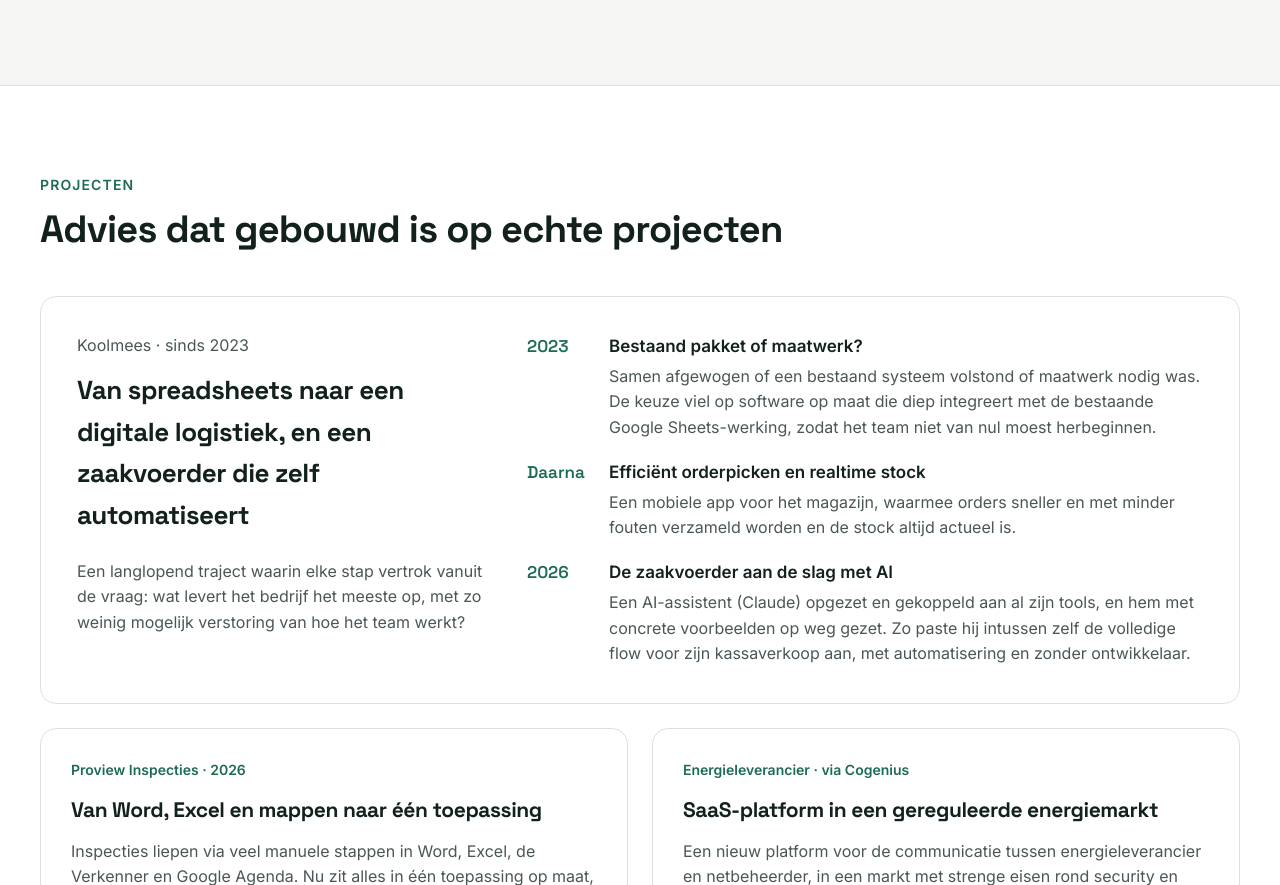
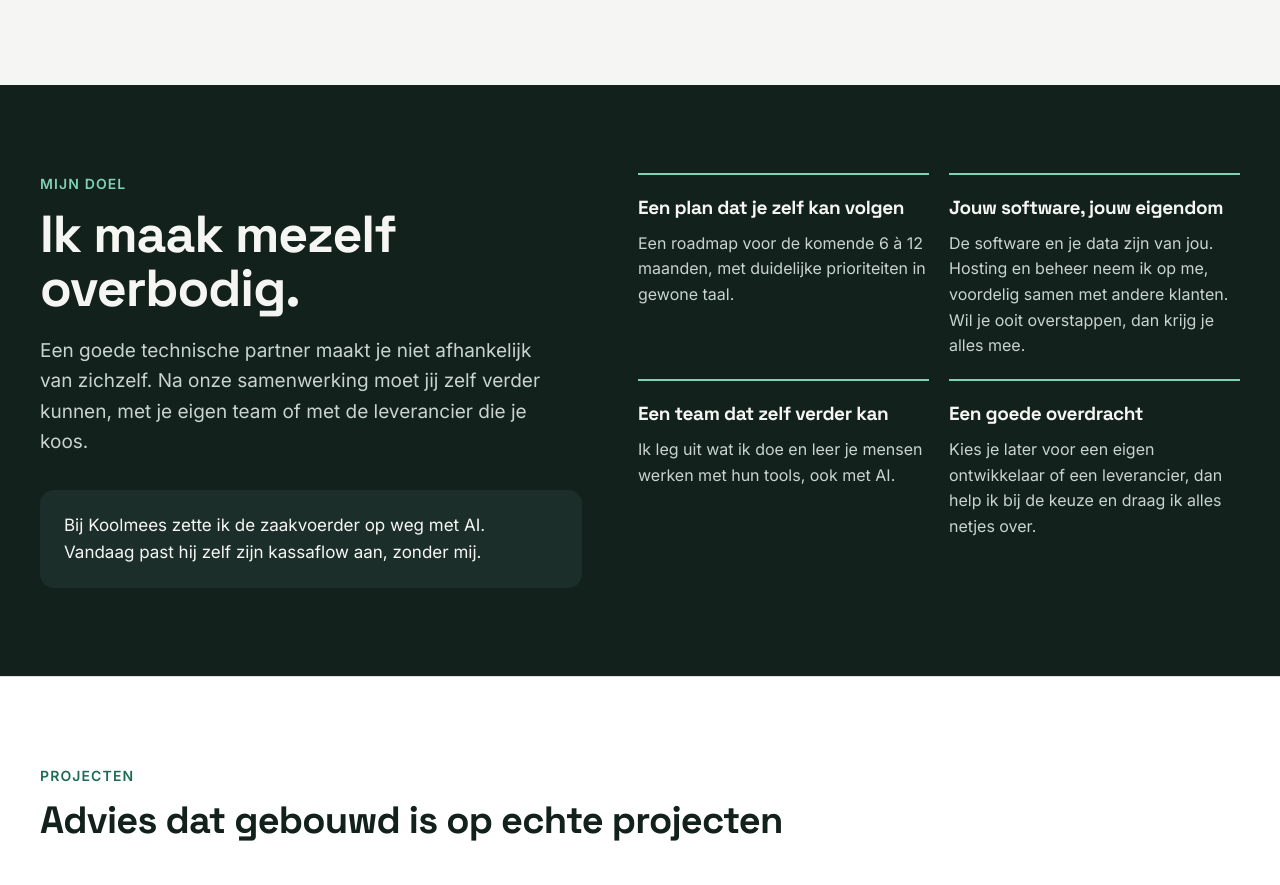
Before and after one commit to Verdonck-IT/verdonck-it.be, a plain HTML site: page index.html in a window 1280 px wide. Shown: the part 3533-4418 px from the top of the page. Drawn offline with Linux system fonts and the light colour scheme.

Commit message:
Sectie 'Mijn doel' toegevoegd aan website
Co-Authored-By: Claude Opus 5.5 <noreply@anthropic.com>

```diff
--- a/assets/site.css
+++ b/assets/site.css
@@ -121,6 +121,20 @@ img { max-width: 100%; display: block; }
 .scope .yes h3 { color: var(--accent); }
 .scope .no h3 { color: var(--warn); }
 
+/* Goal */
+.goal { background: var(--ink); color: var(--bg); }
+.goal .eyebrow { color: var(--accent-light); }
+.goal-inner { display: flex; flex-wrap: wrap; gap: 56px; align-items: flex-start; }
+.goal-main { flex: 1 1 420px; min-width: 0; }
+.goal-title { font-size: clamp(36px, 5vw, 52px); line-height: 1.05; margin-bottom: 20px; }
+.goal-lead { color: var(--on-dark-muted); font-size: 19px; max-width: 520px; }
+.goal-quote { margin: 32px 0 0; padding: 22px 24px; background: #1C2E29; border-radius: 14px; }
+.goal-quote p { font-size: 17px; color: var(--bg); }
+.goal-points { flex: 1 1 480px; min-width: 0; display: flex; flex-wrap: wrap; gap: 20px; }
+.goal-point { flex: 1 1 220px; min-width: 0; border-top: 2px solid var(--accent-light); padding-top: 18px; }
+.goal-point h3 { font-size: 19px; margin-bottom: 8px; }
+.goal-point p { color: var(--on-dark-muted); font-size: 16px; }
+
 /* Cases */
 .case { display: flex; flex-direction: column; gap: 12px; }
 .case .client { font-size: 14px; font-weight: 600; color: var(--accent); }
--- a/index.html
+++ b/index.html
@@ -238,6 +238,38 @@
     </div>
   </section>
 
+  <!-- Doel -->
+  <section id="doel" class="goal">
+    <div class="container section goal-inner">
+      <div class="goal-main">
+        <p class="eyebrow">Mijn doel</p>
+        <h2 class="goal-title">Ik maak mezelf overbodig.</h2>
+        <p class="goal-lead">Een goede technische partner maakt je niet afhankelijk van zichzelf. Na onze samenwerking moet jij zelf verder kunnen, met je eigen team of met de leverancier die je koos.</p>
+        <blockquote class="goal-quote">
+          <p>Bij Koolmees zette ik de zaakvoerder op weg met AI. Vandaag past hij zelf zijn kassaflow aan, zonder mij.</p>
+        </blockquote>
+      </div>
+      <div class="goal-points">
+        <div class="goal-point">
+          <h3>Een plan dat je zelf kan volgen</h3>
+          <p>Een roadmap voor de komende 6 à 12 maanden, met duidelijke prioriteiten in gewone taal.</p>
+        </div>
+        <div class="goal-point">
+          <h3>Jouw software, jouw eigendom</h3>
+          <p>De software en je data zijn van jou. Hosting en beheer neem ik op me, voordelig samen met andere klanten. Wil je ooit overstappen, dan krijg je alles mee.</p>
+        </div>
+        <div class="goal-point">
+          <h3>Een team dat zelf verder kan</h3>
+          <p>Ik leg uit wat ik doe en leer je mensen werken met hun tools, ook met AI.</p>
+        </div>
+        <div class="goal-point">
+          <h3>Een goede overdracht</h3>
+          <p>Kies je later voor een eigen ontwikkelaar of een leverancier, dan help ik bij de keuze en draag ik alles netjes over.</p>
+        </div>
+      </div>
+    </div>
+  </section>
+
   <!-- Projecten -->
   <section id="projecten" class="band">
     <div class="container section">
```
